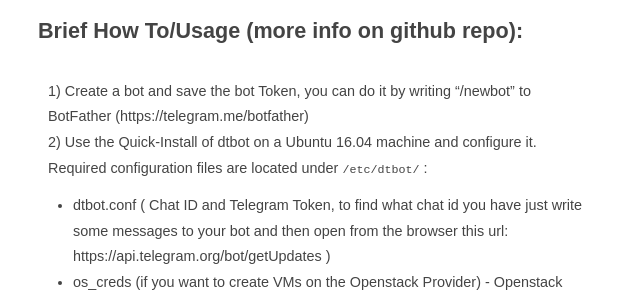
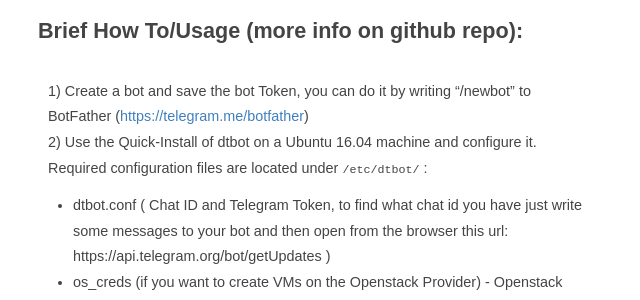
Before and after one commit to fnzv/fnzv.github.io, a Jekyll site: the page built from _posts/2018-05-27-loadstressing-from-cloud.markdown, in a window 1280 px wide and 900 px high, scrolled down 3073 px. Shown: the part 177-477 px from the top of the window, without its empty margins (317-957 px from the left). Built offline with Jekyll 4.4.1, drawn with Linux system fonts in a browser that asks for light colours; part of the change alters nothing that is shown.

````diff
--- a/_posts/2018-05-27-loadstressing-from-cloud.markdown
+++ b/_posts/2018-05-27-loadstressing-from-cloud.markdown
@@ -64,7 +64,7 @@ If you reached that point and you still asking what DT stands for.. well it's ju
 <br><br>
 ## Brief How To/Usage (more info on github repo):
 <br>
-1) Create a bot and save the bot Token, you can do it by writing "/newbot" to BotFather (https://telegram.me/botfather)
+1) Create a bot and save the bot Token, you can do it by writing "/newbot" to BotFather (<a href="https://telegram.me/botfather">https://telegram.me/botfather</a>)
 <br>
 2) Use the Quick-Install of dtbot on a Ubuntu 16.04 machine and configure it.<br>
    Required configuration files are located under ```/etc/dtbot/``` : <br>
````
